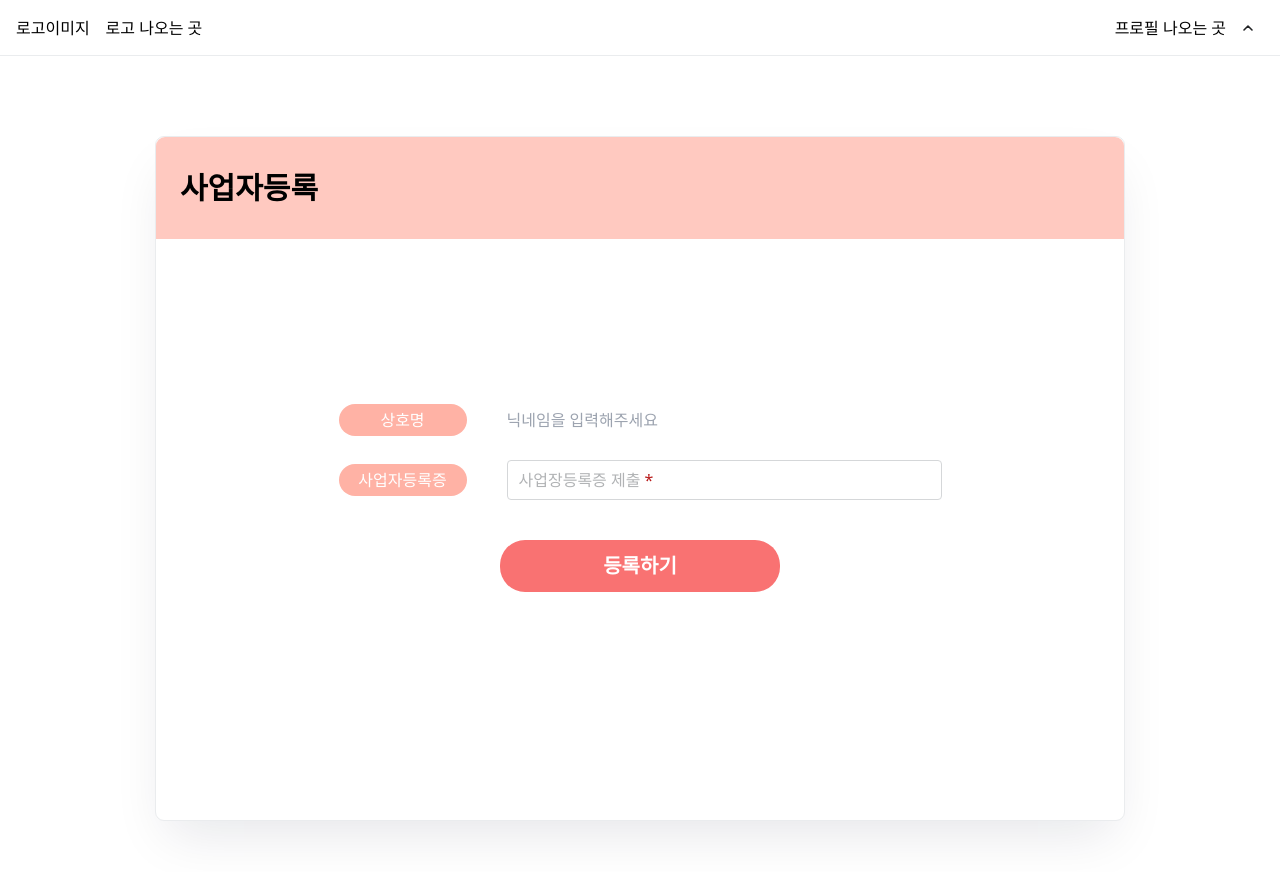
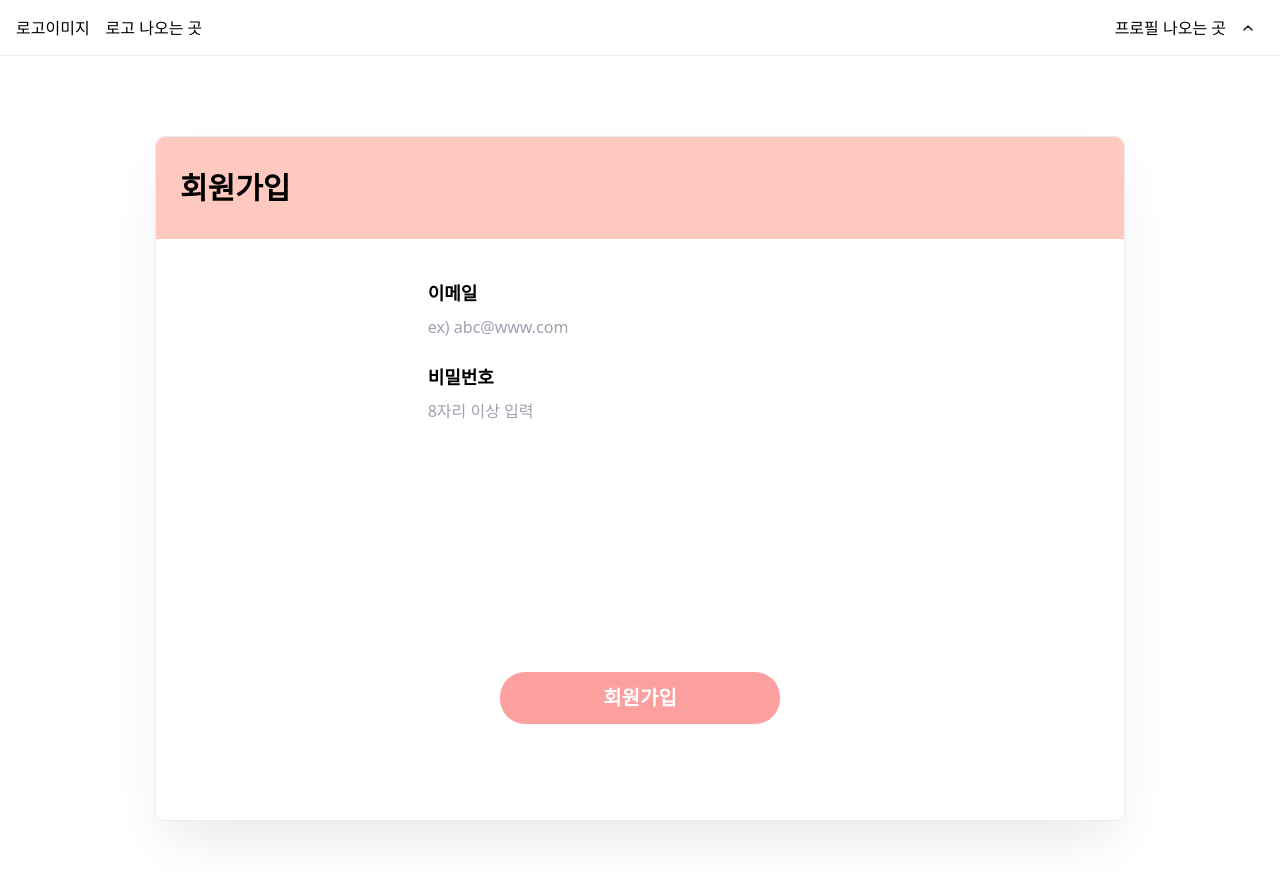
Before and after one commit to Ariling/NETKIM-FrontEnd, a React (Vite) app: page /signup in a window 1280 px wide. Shown: the top 872 px of the page. Built offline with nearby package versions, Linux system fonts and the light colour scheme.

Commit message:
✨ feat : 회원가입 페이지 구현

```diff
--- a/src/components/login/LoginCompo.tsx
+++ b/src/components/login/LoginCompo.tsx
@@ -62,7 +62,7 @@ const LoginCompo = () => {
                   alert('이메일 형식을 지키거나 비밀번호 8자리를 입력하세요');
                 }
               }}
-              className="edit_btn bg-peach-semiThick mt-5 mr-4"
+              className="edit_btn bg-peach-semiThick mt-5"
             />
             <Btn
               name="회원가입"
--- a/src/components/signup/SignupForm.tsx
+++ b/src/components/signup/SignupForm.tsx
@@ -1,20 +1,23 @@
-import { ReactNode, useReducer, useState } from 'react';
+import { useReducer, useState } from 'react';
 import Card from '../common/Card';
-import FileUpload from './FileUpload';
-import InputBox from './InputBox';
 import { inputReducer } from '@/store/editReducer';
 import Btn from '../common/Btn';
+import { useNavigate } from 'react-router-dom';
+import { regExpEmail } from '@/constants/regExp';
 
 const SignupForm = () => {
-  const [data, dispatch] = useReducer(inputReducer, '');
-  const [fileText, setFileText] = useState<File>();
-  const renderBox = (children: ReactNode, name: string) => {
-    return (
-      <div className="flex items-center justify-center gap-10 mb-5">
-        <Btn name={name} disabled className="bg-peach w-32 rounded-full py-1 text-white" />
-        {children}
-      </div>
-    );
+  const navigate = useNavigate();
+  const [email, emailMethod] = useReducer(inputReducer, '');
+  const [pw, pwMethod] = useReducer(inputReducer, '');
+  const [isValidEmail, setIsValidEmail] = useState(false);
+  const [isValidPw, setIsValidPw] = useState(false);
+  const onChangeEmail = (e: React.ChangeEvent<HTMLInputElement>) => {
+    emailMethod({ type: 'CHANGE', payload: e.target.value });
+    setIsValidEmail(regExpEmail.test(email));
+  };
+  const onChangePw = (e: React.ChangeEvent<HTMLInputElement>) => {
+    pwMethod({ type: 'CHANGE', payload: e.target.value });
+    setIsValidPw(pw.length >= 7);
   };
   return (
     <div>
@@ -22,26 +25,43 @@ const SignupForm = () => {
         {
           <>
             <div className="flex items-center h-[15%] w-full bg-peach-light rounded-ss-[9px] rounded-se-[9px] px-6 font-bold text-3xl">
-              사업자등록
+              회원가입
+            </div>
+            <div className="w-4/5 flex flex-col justify-center items-center mt-10">
+              <div className="flex flex-col items-start mb-4">
+                <div className="text-lg font-semibold">이메일</div>
+                <input
+                  className="text-left h-10 w-full"
+                  placeholder="ex) abc@www.com"
+                  value={email}
+                  onChange={onChangeEmail}
+                />
+              </div>
+              <div className="flex flex-col items-start">
+                <div className="text-lg font-semibold">비밀번호</div>
+                <input
+                  className="text-left h-10 w-full"
+                  placeholder="8자리 이상 입력"
+                  type="password"
+                  value={pw}
+                  onChange={onChangePw}
+                />
+              </div>
             </div>
             <div className="flex flex-col items-center  justify-center h-[75%] w-full">
-              {renderBox(<InputBox state={data} dispatch={dispatch} />, '상호명')}
-              {renderBox(
-                <FileUpload fileText={fileText} setFileText={setFileText} />,
-                '사업자등록증'
-              )}
               <Btn
+                name="회원가입"
                 onClick={() => {
-                  if (data === '') {
-                    alert('사업자 이름을 기입해주세요');
-                  } else if (!fileText) {
-                    alert('파일을 첨부해주세요');
+                  if (isValidEmail && isValidPw) {
+                    alert('회원가입 API');
+                    pwMethod({ type: 'RESET' });
+                    emailMethod({ type: 'RESET' });
+                    navigate('/login');
                   } else {
-                    alert('회원가입 완료!');
+                    alert('이메일 형식을 지키거나 비밀번호 8자리를 입력하세요');
                   }
                 }}
-                name="등록하기"
-                className="edit_btn bg-peach-thick mt-5"
+                className="edit_btn bg-peach-semiThick mt-5"
               />
             </div>
           </>
```
